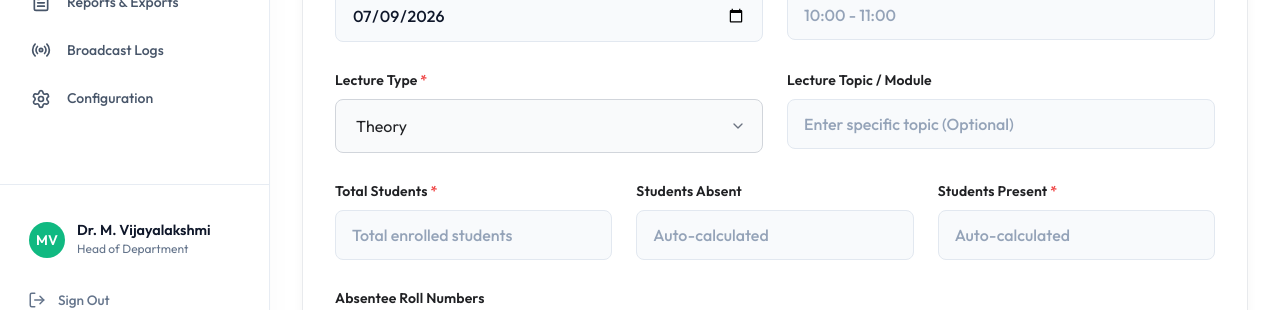
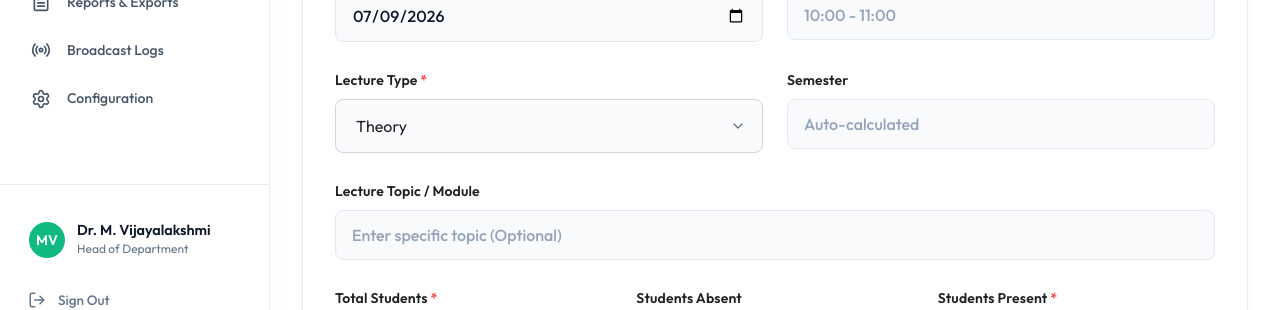
Before and after one commit to harshalnnpednekar/AI-DS-Summer-Internship-Agentic-AI, a React (Vite) app in the folder frontend/: page /mark-attendance in a window 1280 px wide. Shown: the part 455-765 px from the top of the page. Built offline with nearby package versions, Linux system fonts and the light colour scheme; no server answers.

Commit message:
Year to Semester Mapping

```diff
--- a/frontend/src/pages/MarkAttendance.jsx
+++ b/frontend/src/pages/MarkAttendance.jsx
@@ -12,6 +12,7 @@ const MarkAttendance = () => {
   const [date, setDate] = useState(() => new Date().toISOString().split('T')[0]);
   const [timeSlot, setTimeSlot] = useState('');
   const [sessionType, setSessionType] = useState('Theory');
+  const [semester, setSemester] = useState('');
 
   const [selectedClass, setSelectedClass] = useState('');
   const [selectedSubject, setSelectedSubject] = useState('');
@@ -63,6 +64,43 @@ const MarkAttendance = () => {
       setStudentsPresent('');
     }
   }, [totalStudents, absentees]);
+
+  useEffect(() => {
+    if (!selectedClass || !date || classes.length === 0) {
+      setSemester('');
+      return;
+    }
+    const cls = classes.find(c => c.id === selectedClass);
+    if (!cls) return;
+
+    const className = cls.name.toUpperCase();
+    let year = 0;
+    if (className.includes('FE') || className.includes('FIRST')) year = 1;
+    else if (className.includes('SE') || className.includes('SECOND')) year = 2;
+    else if (className.includes('TE') || className.includes('THIRD')) year = 3;
+    else if (className.includes('BE') || className.includes('FOURTH')) year = 4;
+
+    if (year === 0) {
+      setSemester('');
+      return;
+    }
+
+    const dateObj = new Date(date);
+    const month = dateObj.getMonth();
+    // Jan (0) to Jun (5) is Even Sem (2, 4, 6, 8)
+    // Jul (6) to Dec (11) is Odd Sem (1, 3, 5, 7)
+    const isEvenSem = month >= 0 && month <= 5;
+    const semNumber = isEvenSem ? (year * 2) : (year * 2 - 1);
+
+    const getOrdinal = (n) => {
+      if (n === 1) return '1st';
+      if (n === 2) return '2nd';
+      if (n === 3) return '3rd';
+      return n + 'th';
+    };
+
+    setSemester(`${getOrdinal(semNumber)} Semester`);
+  }, [selectedClass, date, classes]);
 
   const handleClassChange = (e) => {
     const val = e.target.value;
@@ -244,6 +282,20 @@ const MarkAttendance = () => {
                 </select>
               </div>
               <div className="form-group half">
+                <label>Semester</label>
+                <input
+                  type="text"
+                  className="form-input"
+                  placeholder="Auto-calculated"
+                  value={semester}
+                  readOnly
+                  style={{ backgroundColor: '#f8fafc', color: '#64748b', cursor: 'not-allowed' }}
+                />
+              </div>
+            </div>
+
+            <div className="form-row">
+              <div className="form-group" style={{ width: '100%' }}>
                 <label>Lecture Topic / Module</label>
                 <input
                   type="text"
```
